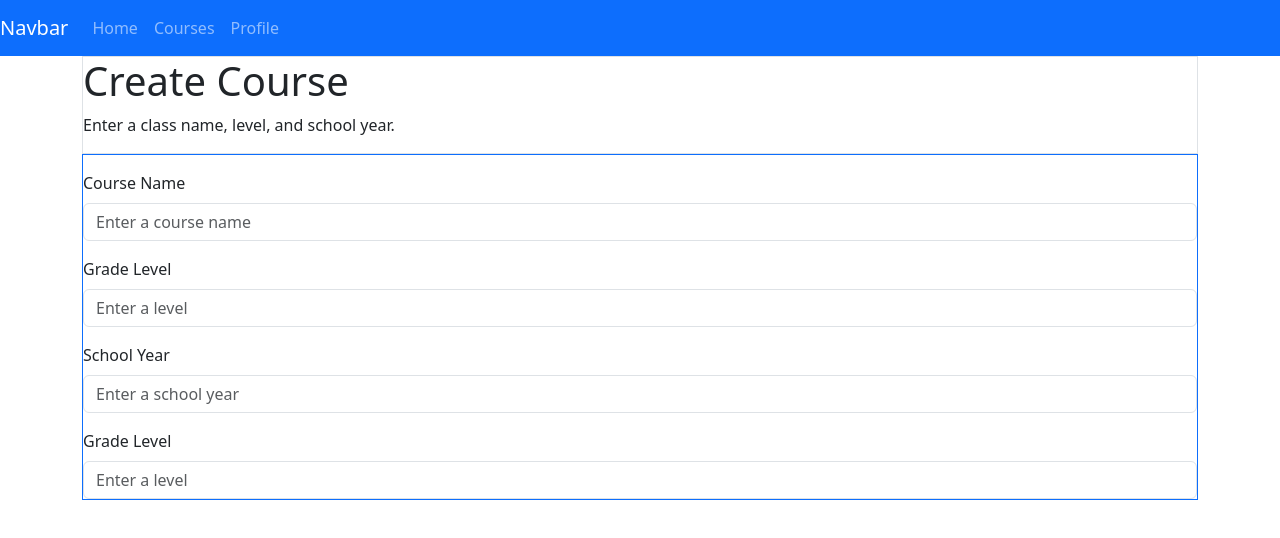
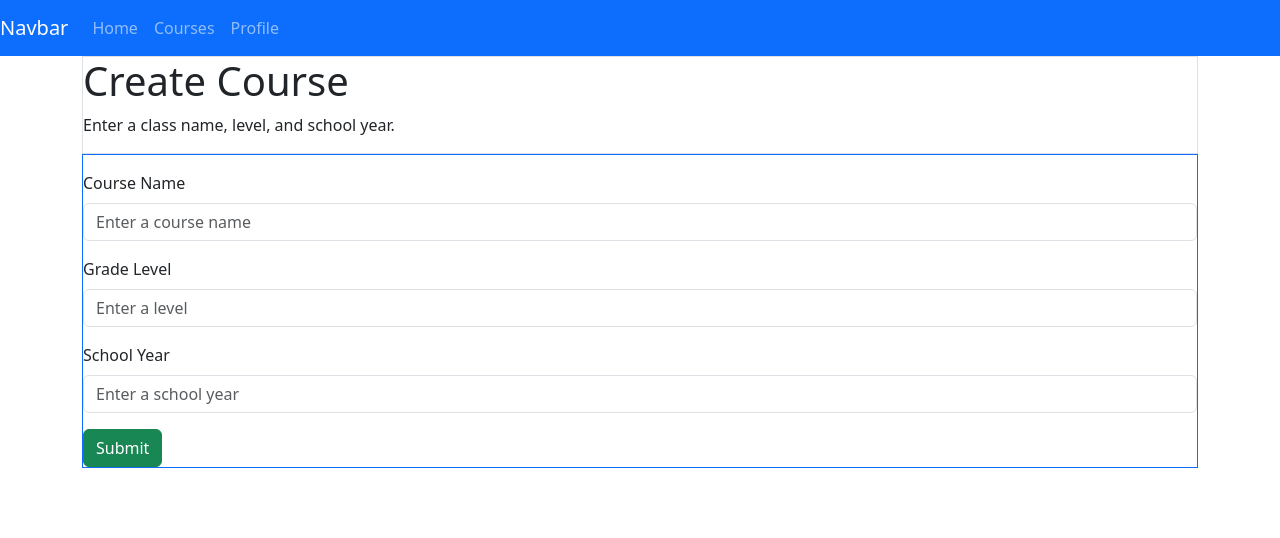
Before and after one commit to crystalchavez99/Hackathon-Project, an Angular app in the folder frontend/Learning/: page /courses/add in a window 1280 px wide. Shown: the top 538 px of the page. Built offline with nearby package versions, Linux system fonts and the light colour scheme.

Commit message:
created two way binding with forms to add courses

```diff
--- a/frontend/Learning/src/app/app.module.ts
+++ b/frontend/Learning/src/app/app.module.ts
@@ -6,6 +6,7 @@ import { AppComponent } from './app.component';
 import { NavbarComponent } from './components/navbar/navbar.component';
 import { CourseListComponent } from './components/course-list/course-list.component';
 import { AddCourseComponent } from './components/add-course/add-course.component';
+import { FormsModule } from '@angular/forms';
 
 @NgModule({
   declarations: [
@@ -16,7 +17,8 @@ import { AddCourseComponent } from './components/add-course/add-course.component
   ],
   imports: [
     BrowserModule,
-    AppRoutingModule
+    AppRoutingModule,
+    FormsModule
   ],
   providers: [],
   bootstrap: [AppComponent]
--- a/frontend/Learning/src/app/components/add-course/add-course.component.html
+++ b/frontend/Learning/src/app/components/add-course/add-course.component.html
@@ -3,23 +3,22 @@
         <h1>Create Course</h1>
         <p>Enter a class name, level, and school year.</p>
     </div>
-    <form class="border border-primary">
+    <form class="border border-primary" #form="ngForm" (ngSubmit)="submit()">
         <div class="mt-1">
             <div class="mt-3">
                 <label for="" class="form-label">Course Name</label>
-            <input type="text" name="courseName" id="courseName" class="form-control" placeholder="Enter a course name">
+            <input type="text" name="courseName" id="courseName" class="form-control" placeholder="Enter a course name" [(ngModel)]="model.name">
             </div>
             <div class="mt-3">
                 <label for="" class="form-label">Grade Level</label>
-            <input type="text" name="courseLevel" id="courseLevel" class="form-control" placeholder="Enter a level">
+            <input type="text" name="courseLevel" id="courseLevel" class="form-control" placeholder="Enter a level" [(ngModel)]="model.level">
             </div>
             <div class="mt-3">
                 <label for="" class="form-label">School Year</label>
-            <input type="text" name="courseSchoolYear" id="courseSchoolYear" class="form-control" placeholder="Enter a school year">
+            <input type="text" name="courseSchoolYear" id="courseSchoolYear" class="form-control" placeholder="Enter a school year" [(ngModel)]="model.schoolYear">
             </div>
             <div class="mt-3">
-                <label for="" class="form-label">Grade Level</label>
-            <input type="text" name="courseLevel" id="courseLevel" class="form-control" placeholder="Enter a level">
+                <button type="submit" class="btn btn-success">Submit</button>
             </div>
         </div>
     </form>
--- a/frontend/Learning/src/app/components/add-course/add-course.component.ts
+++ b/frontend/Learning/src/app/components/add-course/add-course.component.ts
@@ -1,4 +1,5 @@
 import { Component } from '@angular/core';
+import { Course } from '../../models/course';
 
 @Component({
   selector: 'app-add-course',
@@ -6,5 +7,15 @@ import { Component } from '@angular/core';
   styleUrl: './add-course.component.css'
 })
 export class AddCourseComponent {
-
+  model: Course;
+  constructor(){
+    this.model = {
+      name: '',
+      level: '',
+      schoolYear: ''
+    }
+  }
+  submit(){
+    console.log(this.model)
+  }
 }
--- /dev/null
+++ b/frontend/Learning/src/app/models/course.ts
@@ -0,0 +1,6 @@
+export class Course{
+    id?: number;
+    name!: string;
+    level!: string;
+    schoolYear!: string;
+}
```
